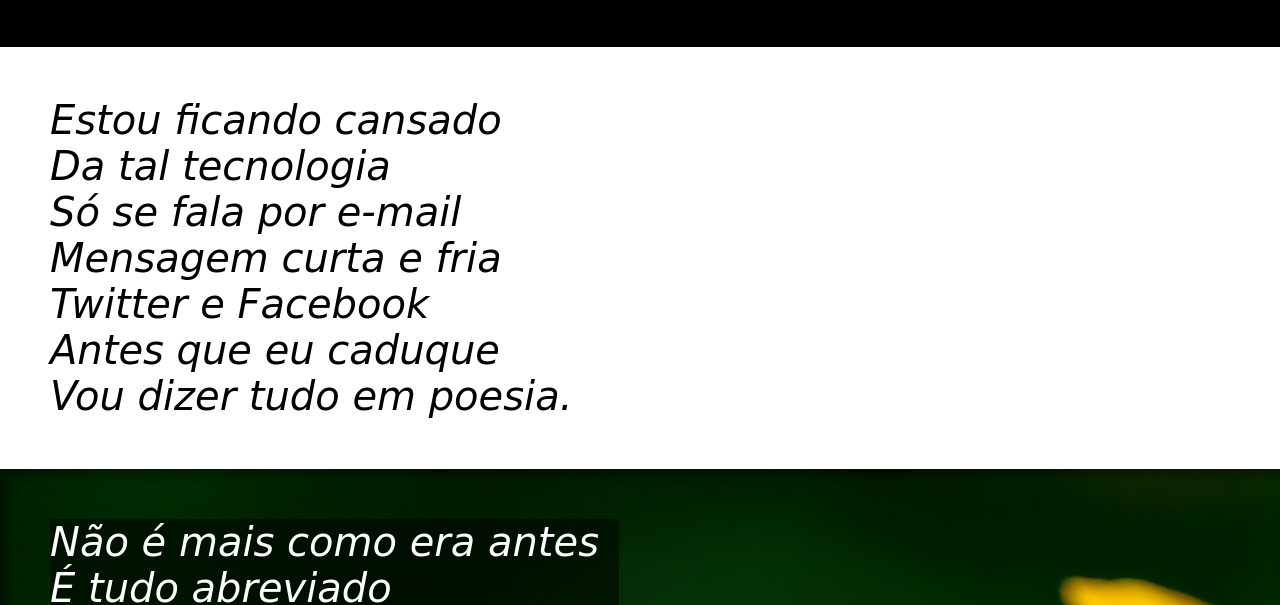
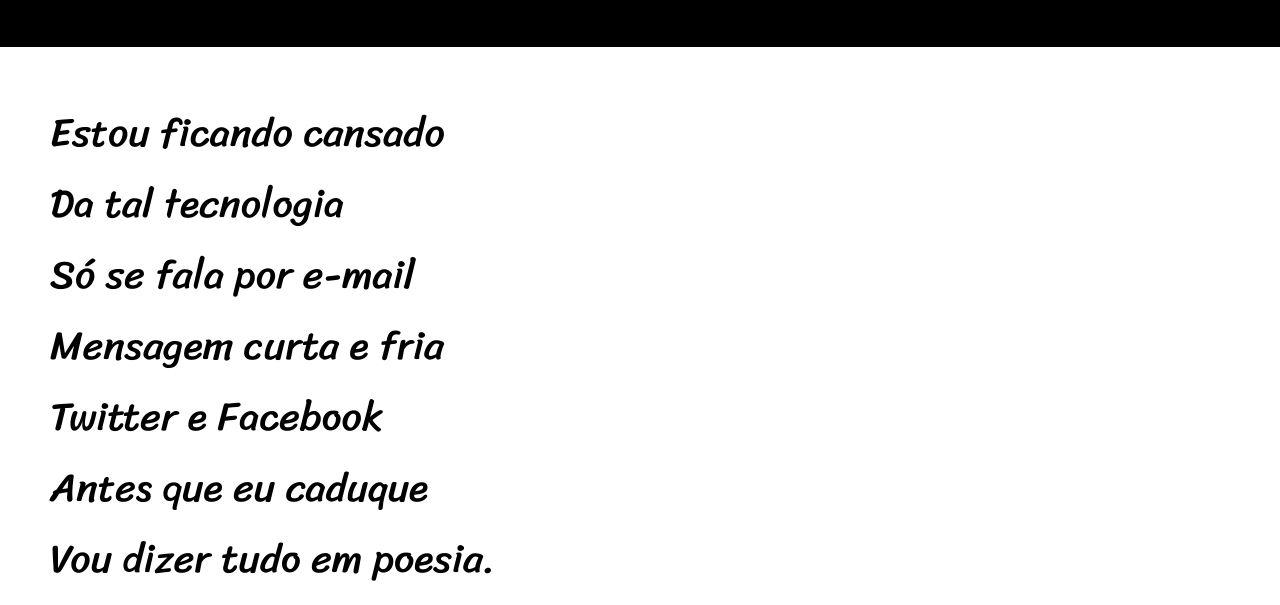
Before and after one commit to Gabrielslira/ProjetoCordel, a plain HTML site: page index.html in a window 1280 px wide. Shown: the part 195-800 px from the top of the page. Drawn offline with Linux system fonts and the light colour scheme.

Commit message:
Fixing fonts

```diff
--- a/style.css
+++ b/style.css
@@ -1,14 +1,17 @@
+@charset "UTF-8";
 @import url('https://fonts.googleapis.com/css2?family=Passion+One:wght@400;700;900&display=swap');
+@import url('https://fonts.googleapis.com/css2?family=Sriracha&display=swap');
 
 * {
     margin: 0;
 }
 
 body {
-    font-family: cursive, Arial, Helvetica, sans-serif;
+    font-family: Arial, Helvetica, sans-serif;
 }
 
 header {
+    max-height: 142px;
     background-color: black;
     color: white;
     padding: 50px;
@@ -46,7 +49,7 @@
 }
 
 p {
-    font-style: italic;
+    font-family: 'Sriracha', cursive;
 }
 
 .toRead {
```
